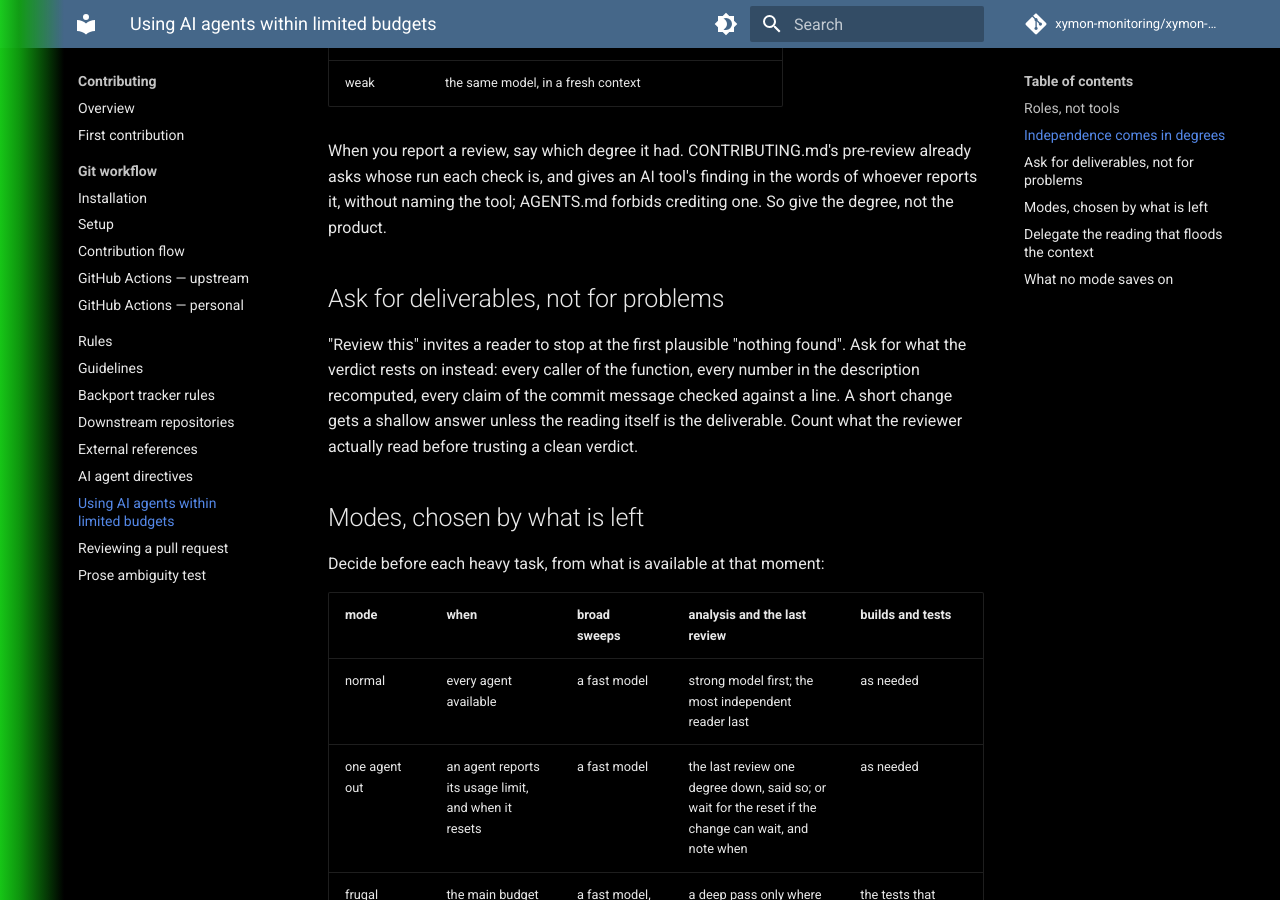
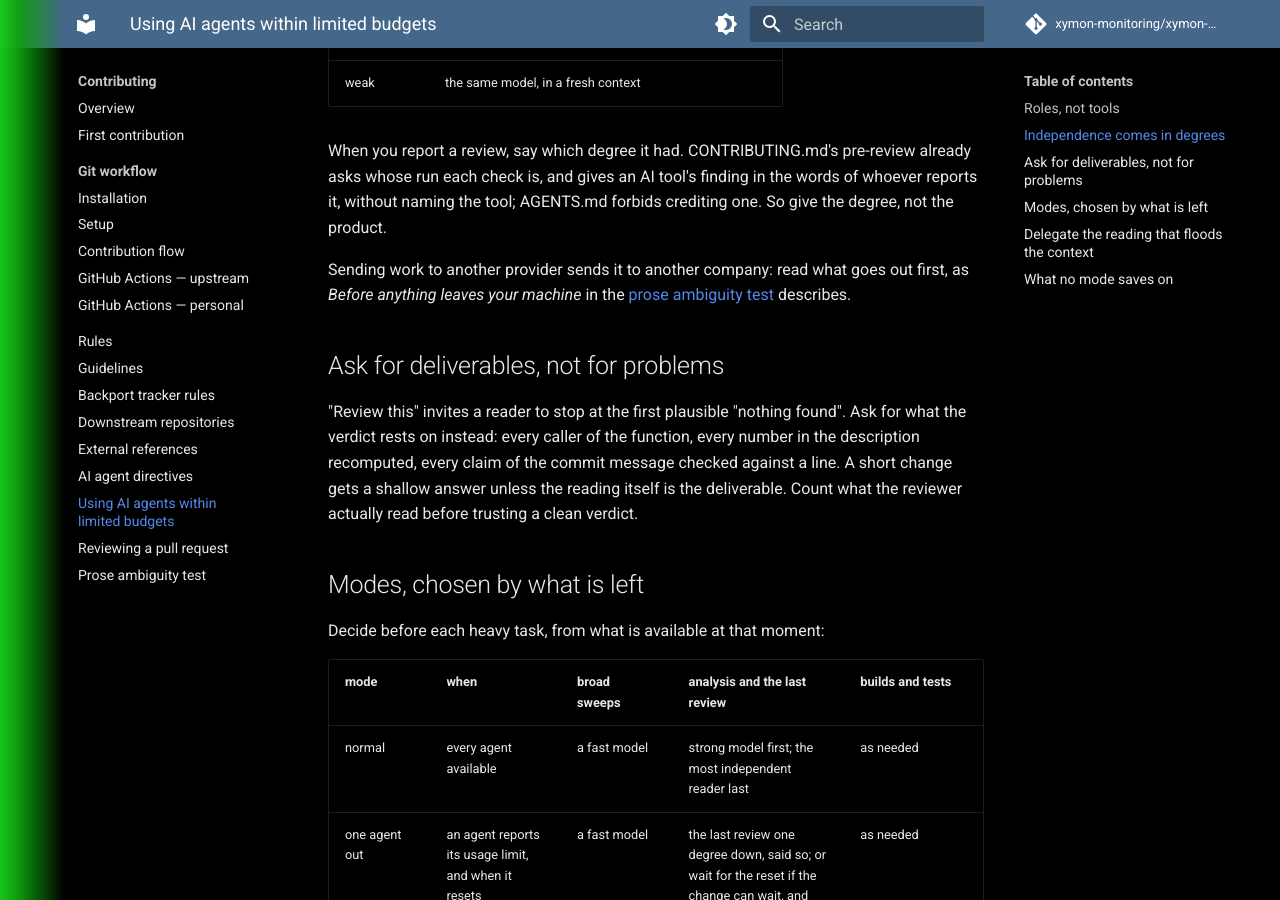
Before and after one commit to xymon-monitoring/xymon-wiki, an MkDocs documentation site: the page built from docs/contributing/agent-usage.md, in a window 1280 px wide and 900 px high, scrolled down 1209 px. Built offline with MkDocs 1.6.1 and Material for MkDocs 9.7.7, drawn with Linux system fonts in a browser that asks for light colours; comment, search, counter and statistics services are not loaded.

Commit message:
contributing: point agent-usage at what to check before work leaves the machine
agent-usage recommends sending the last review to another provider and
handing work to sub-agents, but did not say that this sends it to another
company. It now points to the prose ambiguity test's "Before anything leaves
your machine", which says to read what goes out and replace anything private.

```diff
--- a/docs/contributing/agent-usage.md
+++ b/docs/contributing/agent-usage.md
@@ -45,6 +45,11 @@ already asks whose run each check is, and gives an AI tool's finding in the word
 of whoever reports it, without naming the tool; AGENTS.md forbids crediting one.
 So give the degree, not the product.
 
+Sending work to another provider sends it to another company: read what goes out
+first, as *Before anything leaves your machine* in the
+[prose ambiguity test](prose-ambiguity-test.md#before-anything-leaves-your-machine)
+describes.
+
 ## Ask for deliverables, not for problems
 
 "Review this" invites a reader to stop at the first plausible "nothing found".
```
